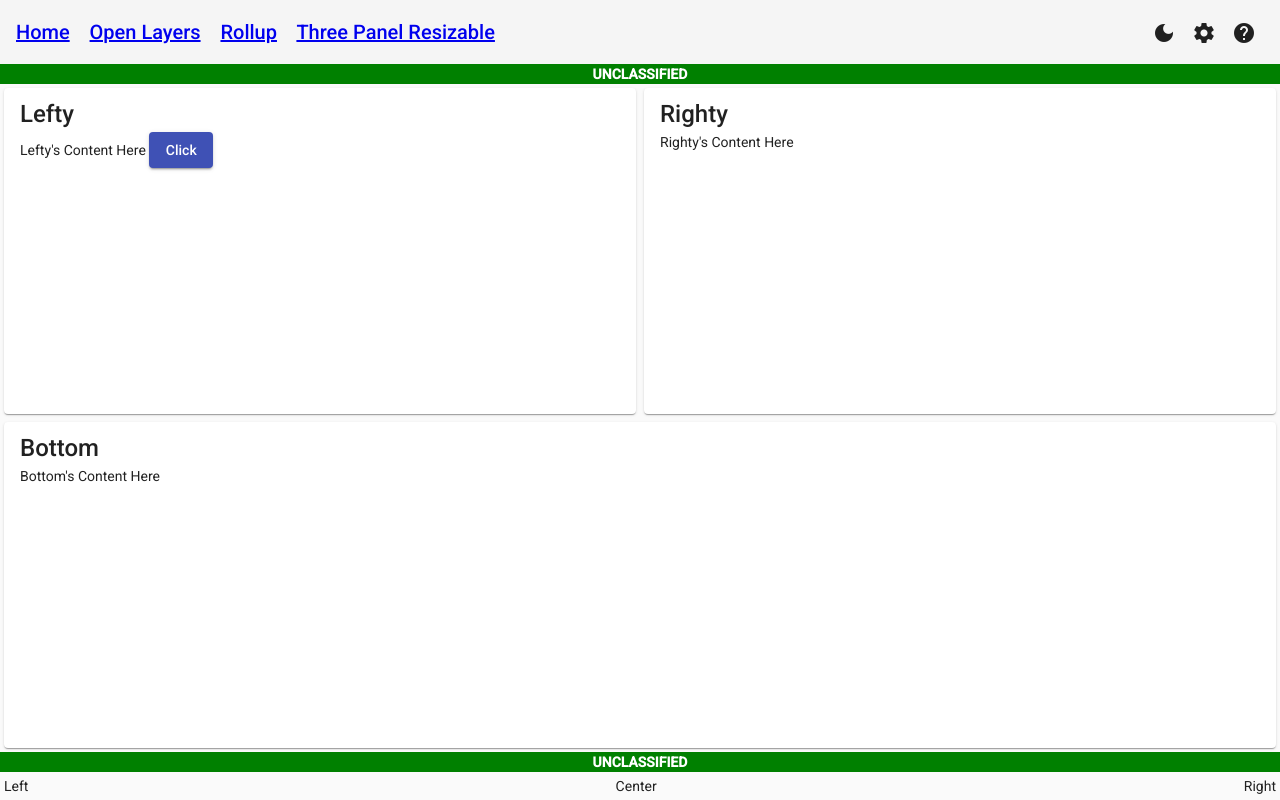
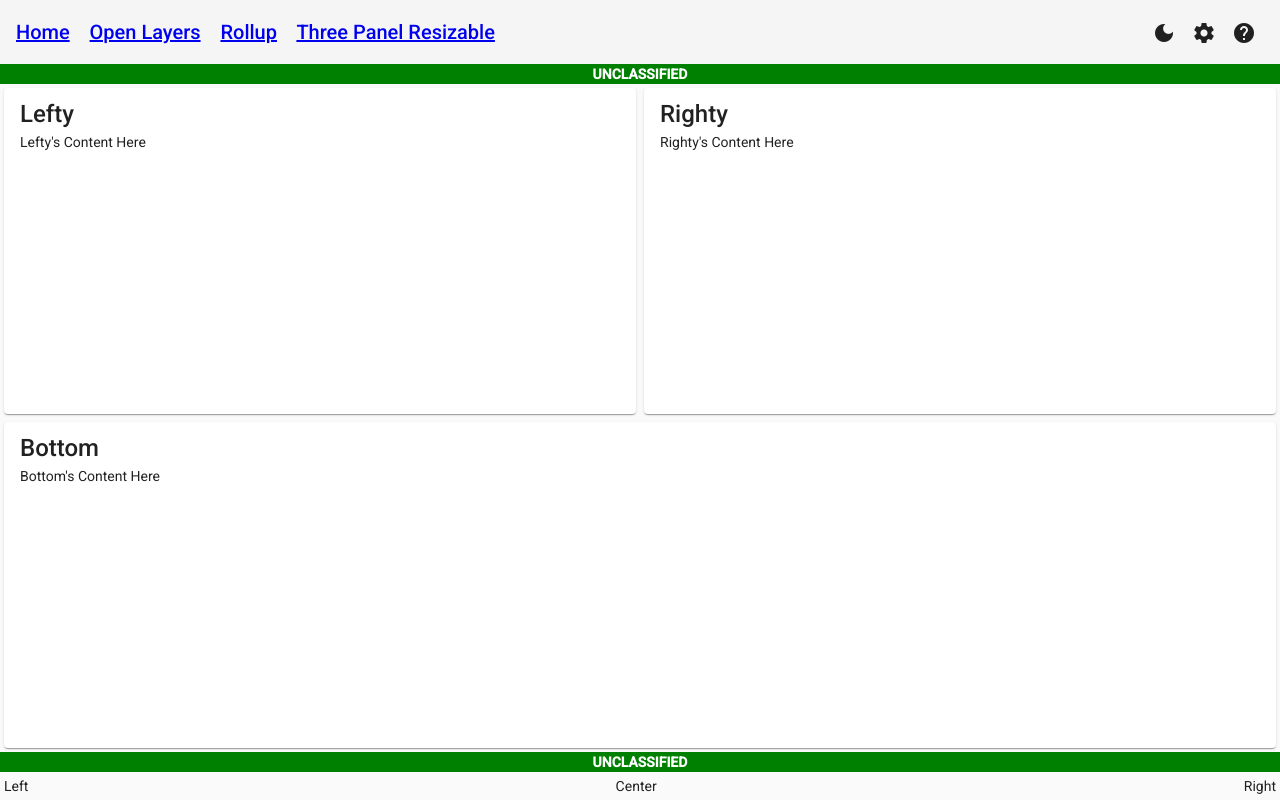
Before and after one commit to four3rds/angular-examples, an Angular app: page /threePanelResizable in a window 1280 px wide. Built offline with nearby package versions, Linux system fonts and the light colour scheme.

Commit message:
Removed extraneous button

```diff
--- a/src/app/modules/templates/three-panel-resizable/three-panel-resizable.component.html
+++ b/src/app/modules/templates/three-panel-resizable/three-panel-resizable.component.html
@@ -2,9 +2,7 @@
     <mat-grid-tile>
         <mat-card style="height: -webkit-fill-available; width: 100%;">
             <mat-card-title>Lefty</mat-card-title>
-            <mat-card-content>Lefty's Content Here
-                <button mat-raised-button color="primary">Click</button>
-            </mat-card-content>
+            <mat-card-content>Lefty's Content Here</mat-card-content>
         </mat-card>
     </mat-grid-tile>
     <mat-grid-tile>
```
